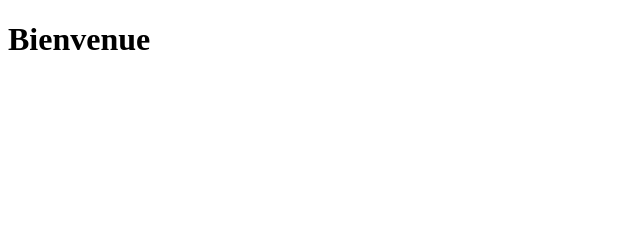
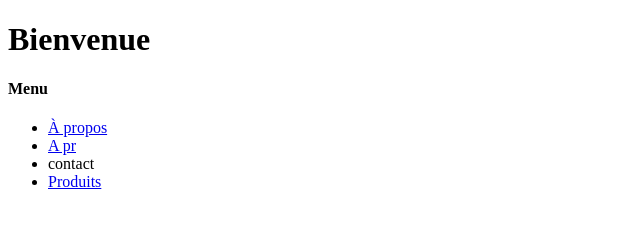
Before and after one commit to GabMaisonneuve/gitlens-view, a plain HTML site: page index.html in a window 1280 px wide. Shown: the whole page, without its empty margins (0-640 px from the left). Drawn offline with Linux system fonts and the light colour scheme.

Commit message:
Ajout du menu de navigation

```diff
--- a/index.html
+++ b/index.html
@@ -7,5 +7,12 @@
   </head>
   <body>
     <h1>Bienvenue</h1>
+    <h4>Menu</h4>
+    <ul>
+      <li><a href="index.html">À propos</a></li>
+      <li><a href="a-propos.html">A pr</a></li>
+      <li><a href="contact.html"></a>contact</li>
+      <li><a href="produits.html">Produits</a></li>
+    </ul>
   </body>
 </html>
```
Also changed, not shown: 1 other file.
